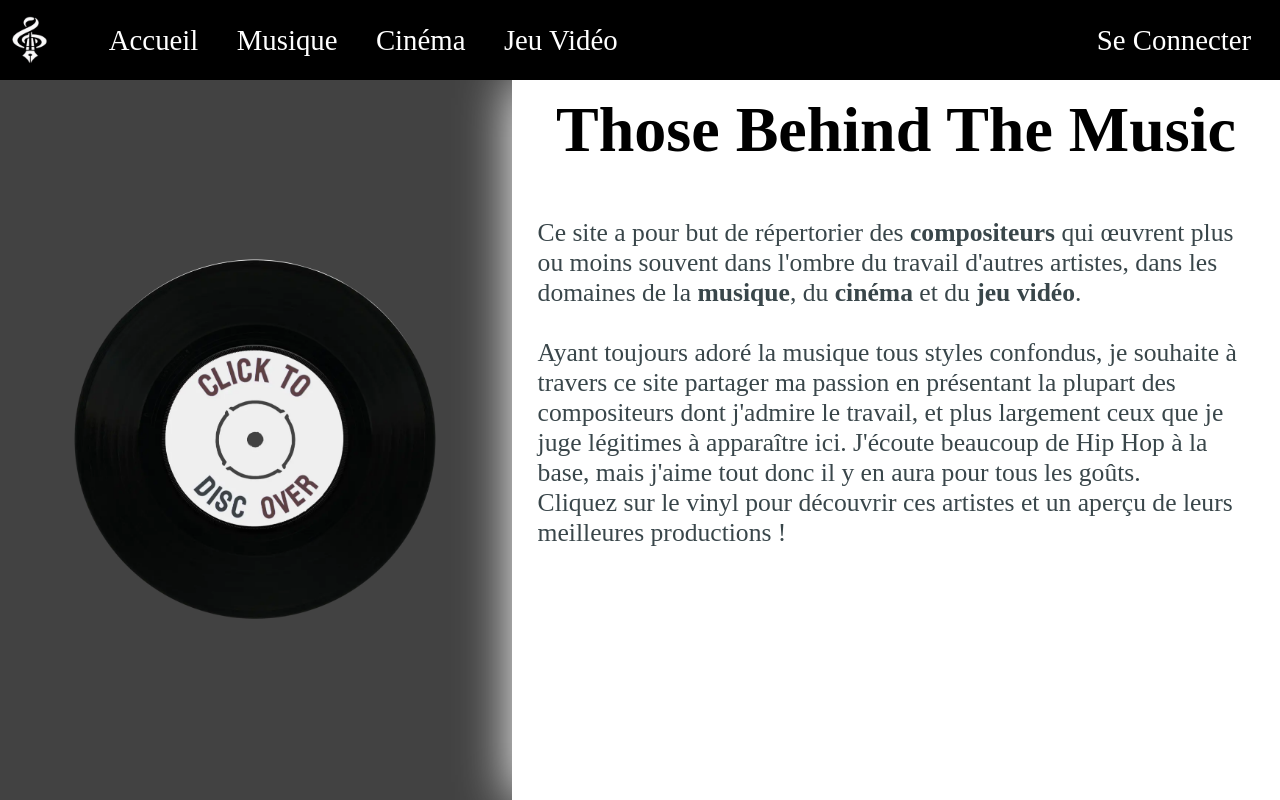
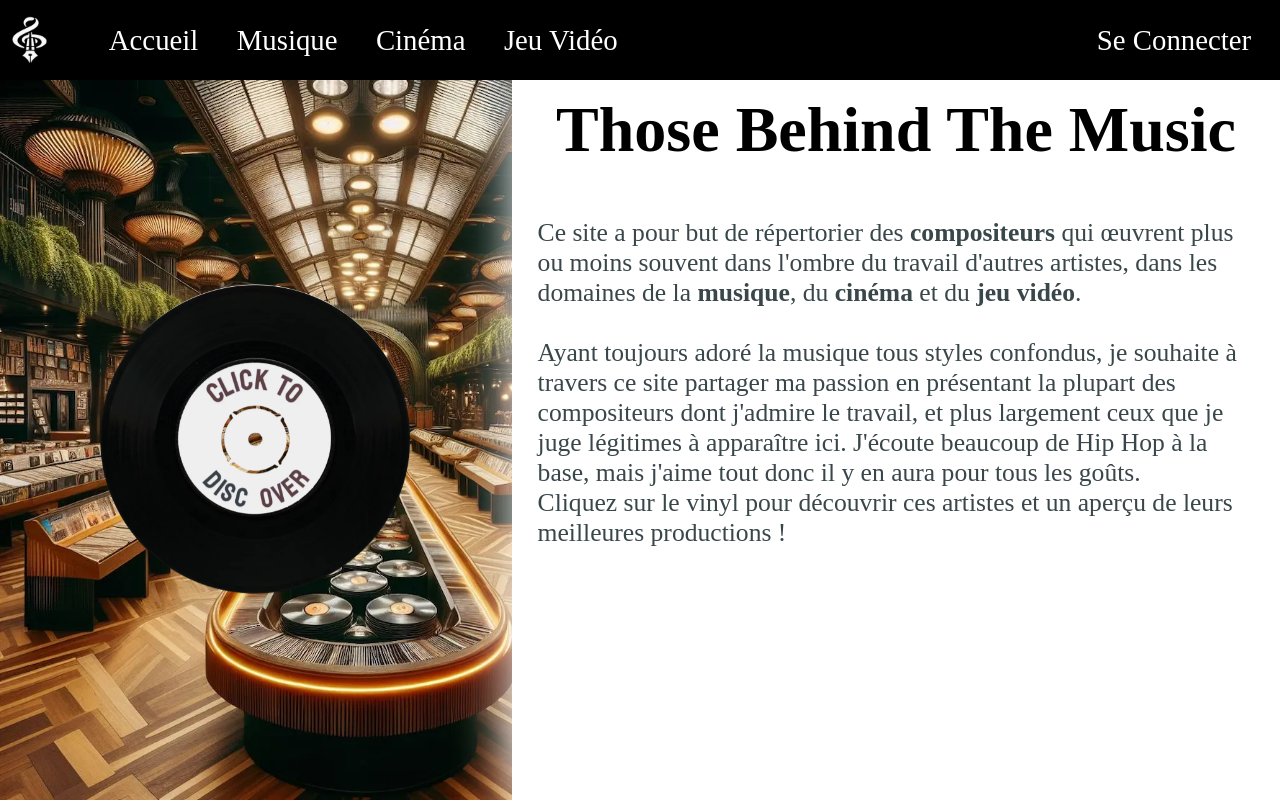
Before and after one commit to yoannBonge/ThoseBehindTheMusic, a React (Vite) app in the folder frontend/: page / in a window 1280 px wide. Built offline with nearby package versions, Linux system fonts and the light colour scheme; no server answers; a web font is replaced by a local one.

Commit message:
Add background landing page

```diff
--- a/frontend/src/components/Vinyl.tsx
+++ b/frontend/src/components/Vinyl.tsx
@@ -23,7 +23,7 @@ const VinylContainer = styled.div`
 `;
 
 const VinylPicture = styled.img`
-  height: 29.1vw;
+  height: 25vw;
   cursor: pointer;
   @media ${device.sm} {
     max-height: 47vw;
--- a/frontend/src/pages/Landing.tsx
+++ b/frontend/src/pages/Landing.tsx
@@ -4,6 +4,10 @@ import { device } from "../utils/constants";
 
 /////////////////////////////////////////////////////////////////////////////STYLE
 const PageWrapper = styled.div`
+  background-image: url("/background-landing.webp");
+  background-position: left;
+  background-size: 90vh;
+  background-repeat: no-repeat;
   display: flex;
   align-items: center;
   width: 100vw;
```
Also changed, not shown: frontend/public/background-landing.webp (added).
